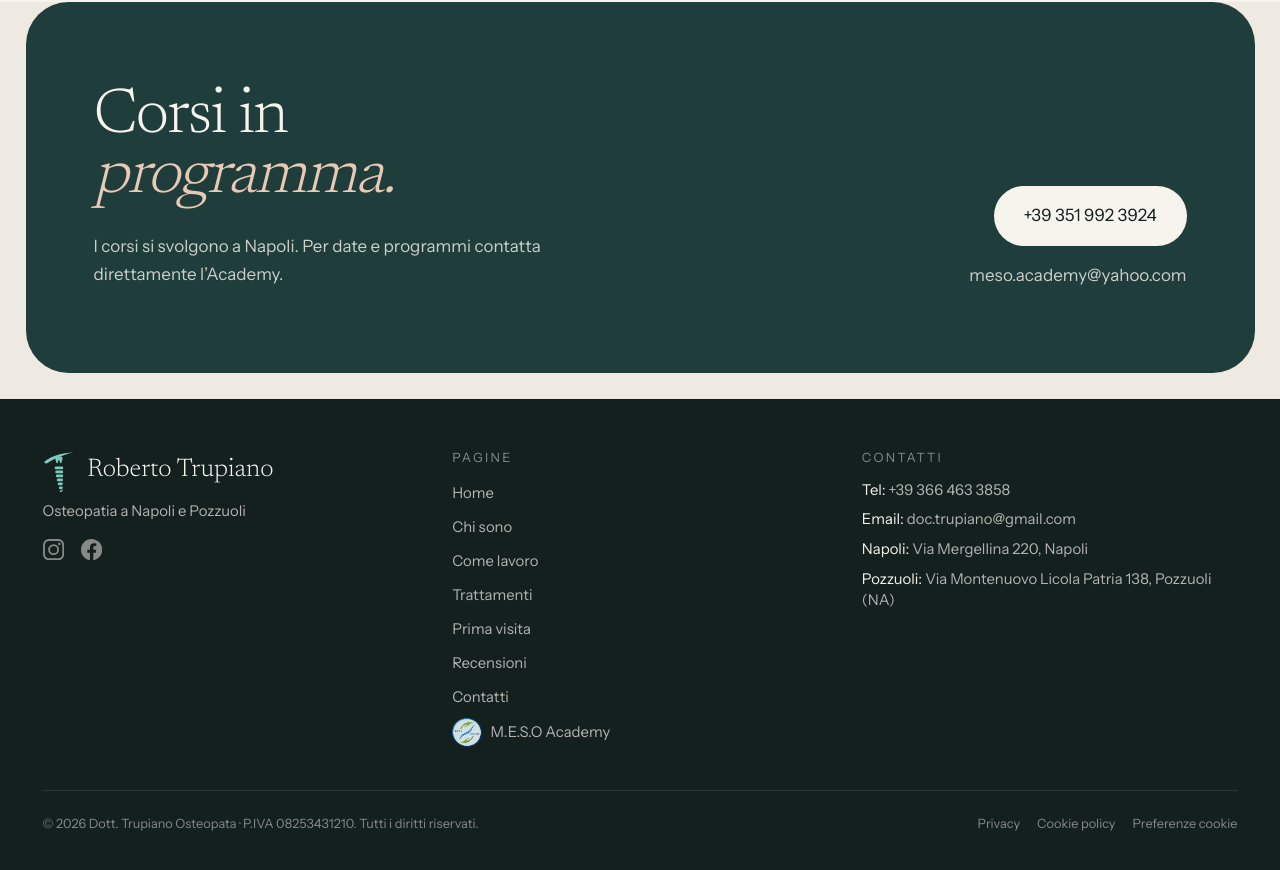
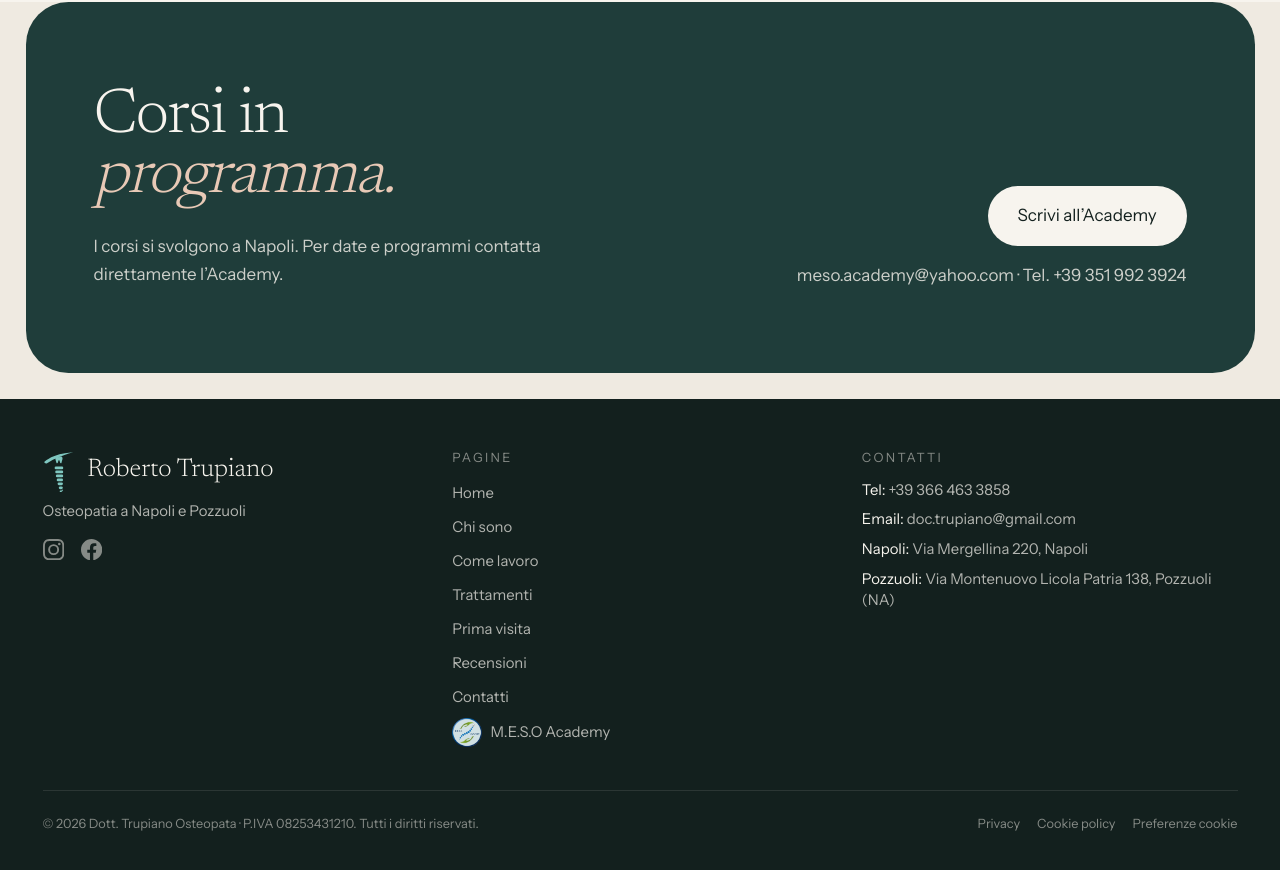
Before and after one commit to michele1977/osteopata-site, a Next.js app: page /meso-academy in a window 1280 px wide. Shown: the part 1833-2703 px from the top of the page. Built offline with nearby package versions, Linux system fonts and the light colour scheme.

Commit message:
M.E.S.O. Academy: numero solo informativo, il pulsante apre l'email
Co-Authored-By: Claude Opus 5.5 (1M context) <noreply@anthropic.com>
Claude-Session: https://claude.ai/code/session_01BajuaXcQj4vgDBABugaeYk

```diff
--- a/app/meso-academy/page.tsx
+++ b/app/meso-academy/page.tsx
@@ -146,14 +146,14 @@ export default function MesoAcademyPage() {
             </div>
             <div className="flex flex-col gap-4 lg:col-span-5 lg:items-end">
               <a
-                href={`tel:${MESO_CONTACT.phone.replace(/\s/g, "")}`}
+                href={`mailto:${MESO_CONTACT.email}`}
                 className="rounded-full bg-paper px-7 py-4 text-ink transition hover:bg-tufo hover:text-paper"
               >
-                {MESO_CONTACT.phone}
+                Scrivi all&rsquo;Academy
               </a>
-              <a href={`mailto:${MESO_CONTACT.email}`} className="text-paper/80 hover:text-paper">
-                {MESO_CONTACT.email}
-              </a>
+              <p className="text-paper/80">
+                {MESO_CONTACT.email} &middot; Tel. {MESO_CONTACT.phone}
+              </p>
             </div>
           </div>
         </div>
```
